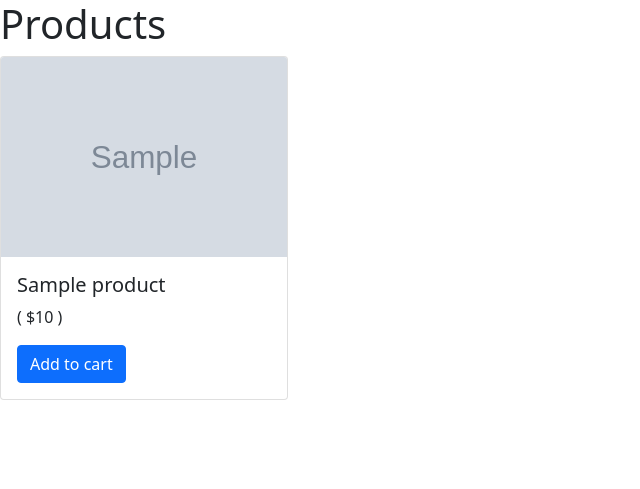
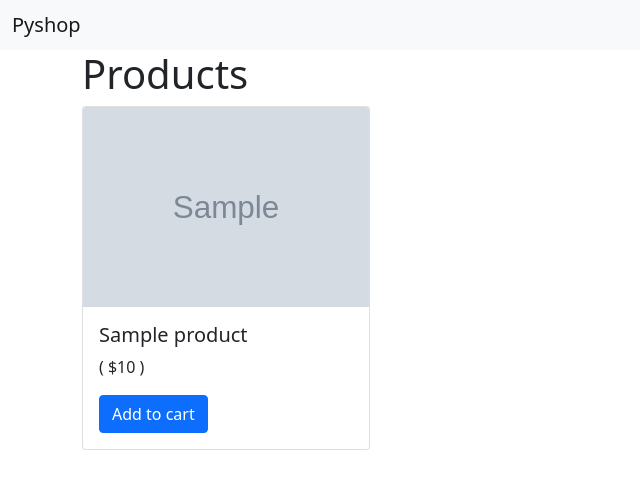
Before and after one commit to girardi-e/Django-first-website, a Python web app: template products/templates/index.html in a window 1280 px wide. Shown: the top 489 px of the page, without its empty margins (0-640 px from the left). Run offline with Jinja, Linux system fonts and the light colour scheme; the template is opened without the code that fills it: most values are stand-ins (such as "Sample title", 1, 10 or a date in 2020); grey boxes marked "Sample" are stand-in pictures.

Commit message:
container

```diff
--- a/products/templates/base.html
+++ /dev/null
@@ -1,28 +0,0 @@
-<!doctype html>
-<html lang="en">
-  <head>
-    <!-- Required meta tags -->
-    <meta charset="utf-8">
-    <meta name="viewport" content="width=device-width, initial-scale=1">
-
-    <!-- Bootstrap CSS -->
-    <link href="https://cdn.jsdelivr.net/npm/bootstrap@5.1.3/dist/css/bootstrap.min.css" rel="stylesheet" integrity="sha384-1BmE4kWBq78iYhFldvKuhfTAU6auU8tT94WrHftjDbrCEXSU1oBoqyl2QvZ6jIW3" crossorigin="anonymous">
-
-    <title>Pyshop</title>
-  </head>
-  <body>
-    {% block content%}
-    {% endblock %}
-
-    <!-- Optional JavaScript; choose one of the two! -->
-
-    <!-- Option 1: Bootstrap Bundle with Popper -->
-    <script src="https://cdn.jsdelivr.net/npm/bootstrap@5.1.3/dist/js/bootstrap.bundle.min.js" integrity="sha384-ka7Sk0Gln4gmtz2MlQnikT1wXgYsOg+OMhuP+IlRH9sENBO0LRn5q+8nbTov4+1p" crossorigin="anonymous"></script>
-
-    <!-- Option 2: Separate Popper and Bootstrap JS -->
-    <!--
-    <script src="https://cdn.jsdelivr.net/npm/@popperjs/core@2.10.2/dist/umd/popper.min.js" integrity="sha384-7+zCNj/IqJ95wo16oMtfsKbZ9ccEh31eOz1HGyDuCQ6wgnyJNSYdrPa03rtR1zdB" crossorigin="anonymous"></script>
-    <script src="https://cdn.jsdelivr.net/npm/bootstrap@5.1.3/dist/js/bootstrap.min.js" integrity="sha384-QJHtvGhmr9XOIpI6YVutG+2QOK9T+ZnN4kzFN1RtK3zEFEIsxhlmWl5/YESvpZ13" crossorigin="anonymous"></script>
-    -->
-  </body>
-</html>
--- a/products/templates/index.html
+++ b/products/templates/index.html
@@ -6,7 +6,7 @@
 
     <div class = "row">
         {% for product in products%}
-            <div class = "col">
+            <div class = "col mb-4">
                 <div class="card" style="width: 18rem;">
                     <img
                         src="{{ product.image_url }}"
--- a/pyshop/settings.py
+++ b/pyshop/settings.py
@@ -55,7 +55,9 @@ ROOT_URLCONF = 'pyshop.urls'
 TEMPLATES = [
     {
         'BACKEND': 'django.template.backends.django.DjangoTemplates',
-        'DIRS': [],
+        'DIRS': [
+            os.path.join(BASE_DIR, "templates")
+        ],
         'APP_DIRS': True,
         'OPTIONS': {
             'context_processors': [
--- /dev/null
+++ b/templates/base.html
@@ -0,0 +1,38 @@
+<!doctype html>
+<html lang="en">
+  <head>
+    <!-- Required meta tags -->
+    <meta charset="utf-8">
+    <meta name="viewport" content="width=device-width, initial-scale=1">
+
+    <!-- Bootstrap CSS -->
+    <link href="https://cdn.jsdelivr.net/npm/bootstrap@5.1.3/dist/css/bootstrap.min.css" rel="stylesheet" integrity="sha384-1BmE4kWBq78iYhFldvKuhfTAU6auU8tT94WrHftjDbrCEXSU1oBoqyl2QvZ6jIW3" crossorigin="anonymous">
+
+    <title>Pyshop</title>
+  </head>
+
+  <body>
+
+      <nav class="navbar navbar-light bg-light">
+          <div class="container-fluid">
+              <span class="navbar-brand mb-0 h1">Pyshop</span>
+          </div>
+      </nav>
+
+      <div class= "container">
+          {% block content%}
+          {% endblock %}
+      </div>
+
+        <!-- Optional JavaScript; choose one of the two! -->
+
+        <!-- Option 1: Bootstrap Bundle with Popper -->
+        <script src="https://cdn.jsdelivr.net/npm/bootstrap@5.1.3/dist/js/bootstrap.bundle.min.js" integrity="sha384-ka7Sk0Gln4gmtz2MlQnikT1wXgYsOg+OMhuP+IlRH9sENBO0LRn5q+8nbTov4+1p" crossorigin="anonymous"></script>
+
+        <!-- Option 2: Separate Popper and Bootstrap JS -->
+        <!--
+        <script src="https://cdn.jsdelivr.net/npm/@popperjs/core@2.10.2/dist/umd/popper.min.js" integrity="sha384-7+zCNj/IqJ95wo16oMtfsKbZ9ccEh31eOz1HGyDuCQ6wgnyJNSYdrPa03rtR1zdB" crossorigin="anonymous"></script>
+        <script src="https://cdn.jsdelivr.net/npm/bootstrap@5.1.3/dist/js/bootstrap.min.js" integrity="sha384-QJHtvGhmr9XOIpI6YVutG+2QOK9T+ZnN4kzFN1RtK3zEFEIsxhlmWl5/YESvpZ13" crossorigin="anonymous"></script>
+        -->
+  </body>
+</html>
```
